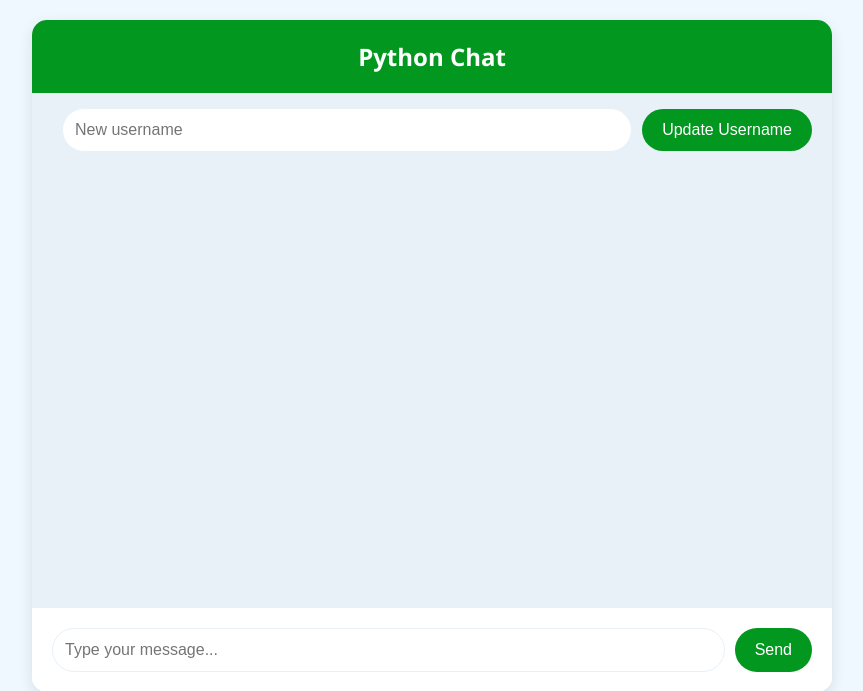
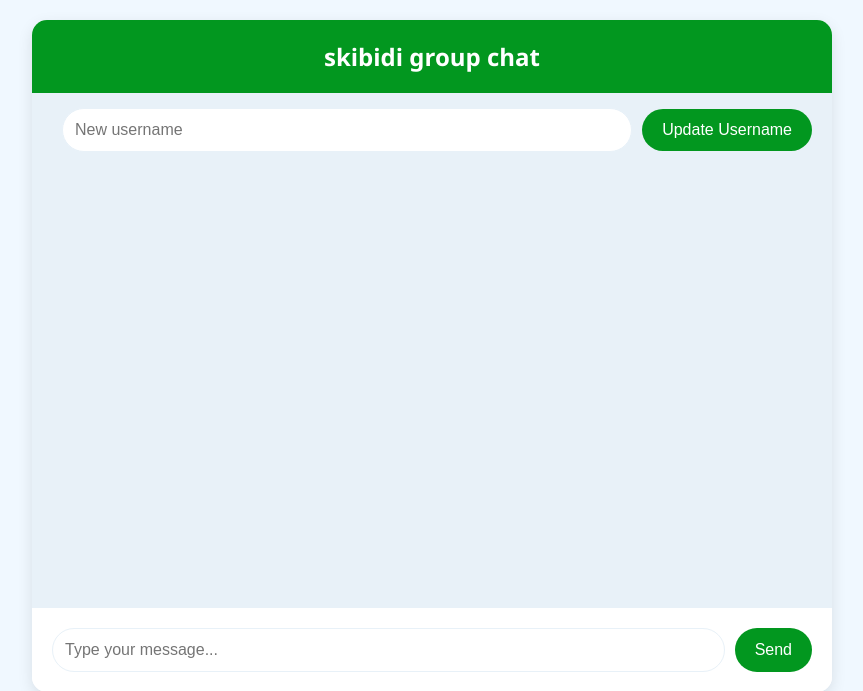
Before and after one commit to siddharthpaul2005/chat-project, a Flask app: page / in a window 1280 px wide. Shown: the top 691 px of the page, without its empty margins (208-1071 px from the left). Run offline with Flask 3, Linux system fonts and the light colour scheme; some libraries are stand-ins or nearby versions.

Commit message:
Update index.html

```diff
--- a/templates/index.html
+++ b/templates/index.html
@@ -162,7 +162,7 @@
 	</head>
 	<body>
 		<div class="chat-container">
-			<div class="chat-header">Python Chat</div>
+			<div class="chat-header">skibidi group chat</div>
 			<div class="username-container">
 				<span id="current-username"></span>
 				<input type="text" id="username-input" placeholder="New username" />
```
